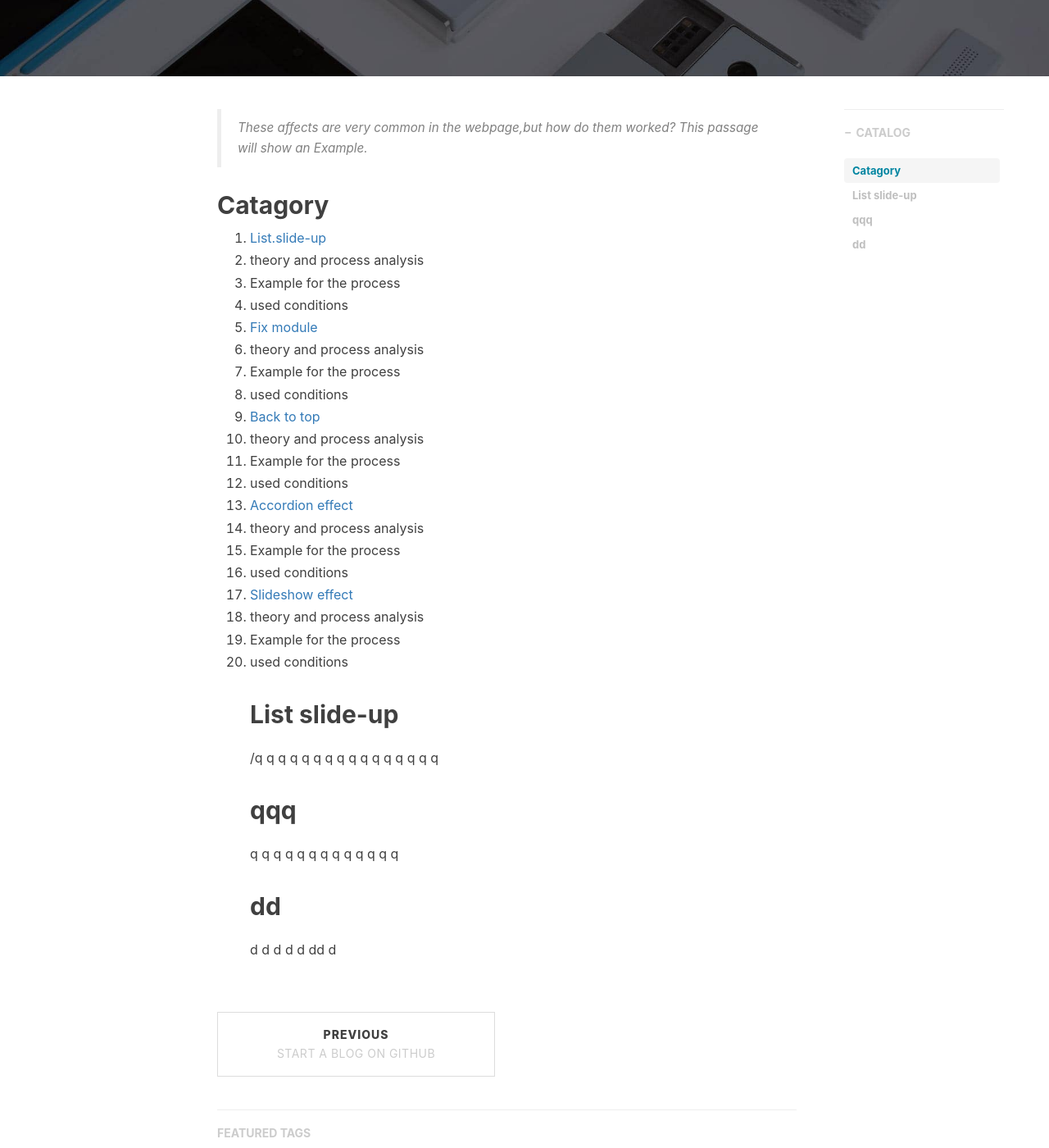
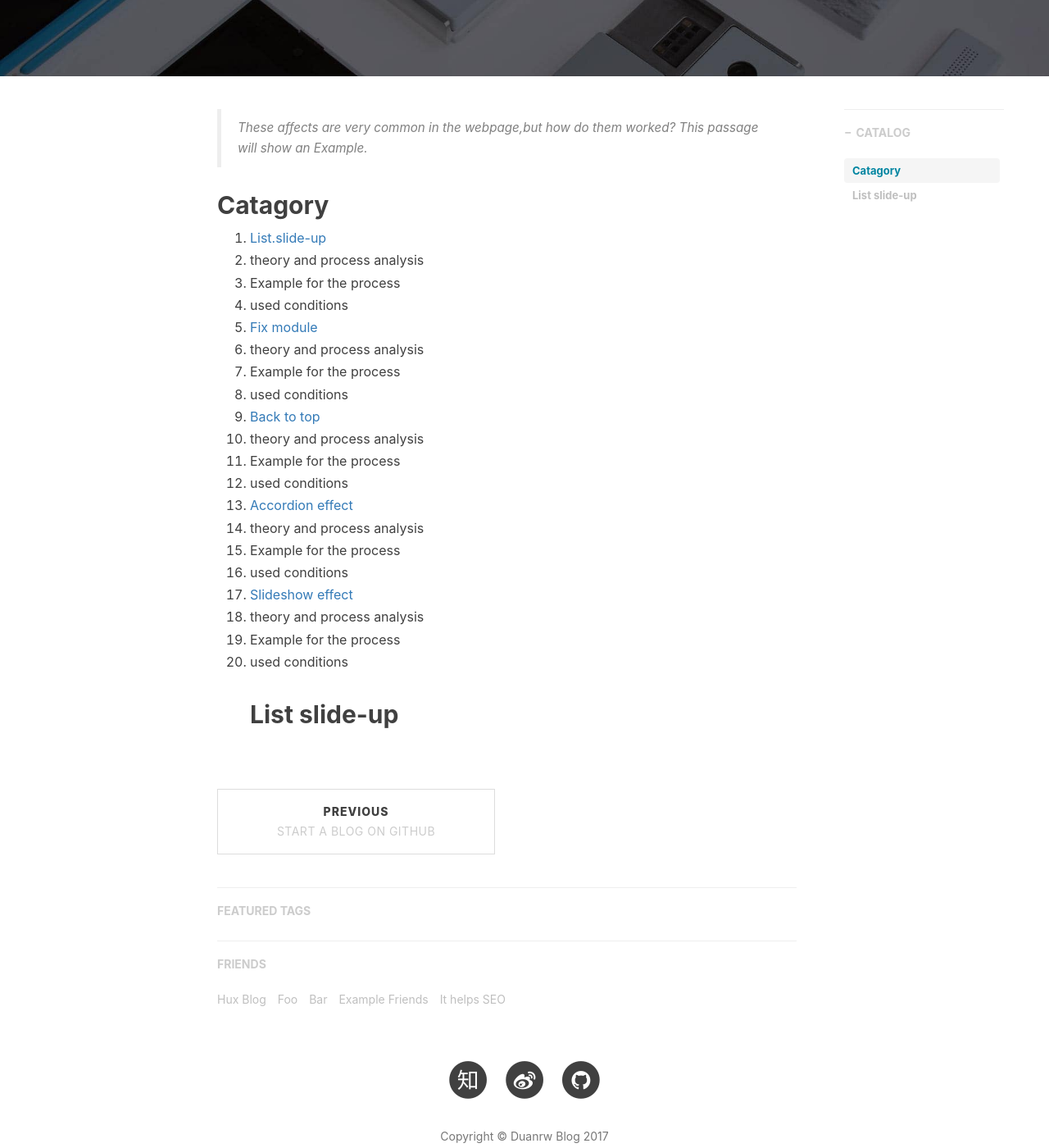
Before and after one commit to renwenduan/renwenduan.github.io, a Jekyll site: the page built from _posts/2017-7-17-jq实现动态效果.markdown, in a window 1280 px wide and 1400 px high, scrolled down 514 px. Shown: the whole window at 82% size. Built offline with Jekyll 4.4.1, drawn with Linux system fonts in a browser that asks for light colours; nearby versions of some CDN libraries; comment, search, counter and statistics services are not loaded; grey boxes are pictures that could not be loaded.

```diff
--- a/_posts/2017-7-17-jq实现动态效果.markdown
+++ b/_posts/2017-7-17-jq实现动态效果.markdown
@@ -38,41 +38,3 @@ tags:
   2. Example for the process
   3. used conditions
 ## List slide-up
-/q
-q
-q
-q
-q
-q
-q
-q
-q
-q
-q
-q
-q
-q
-q
-q
-## qqq
-q
-q
-q
-q
-q
-q
-q
-q
-q
-q
-q
-q
-q
-## dd
-d
-d
-d
-d
-d
-dd
-d
```
